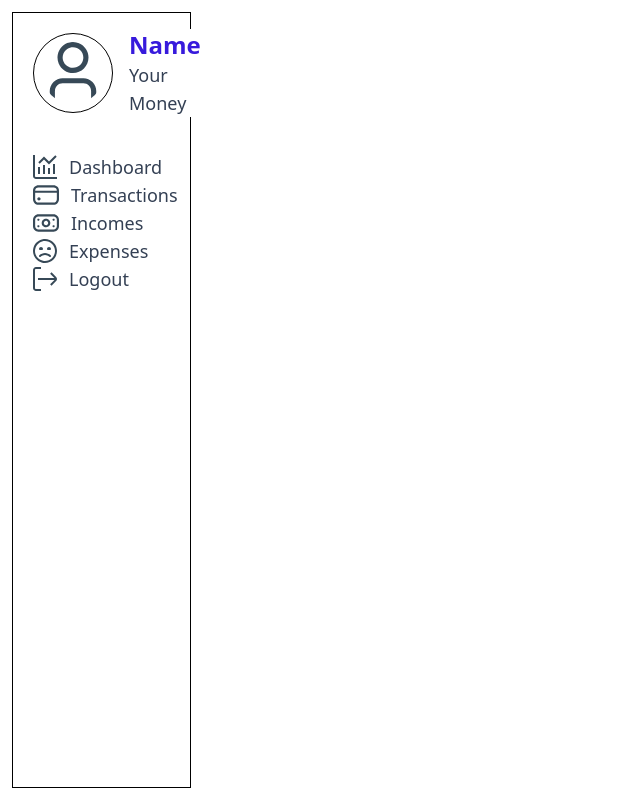
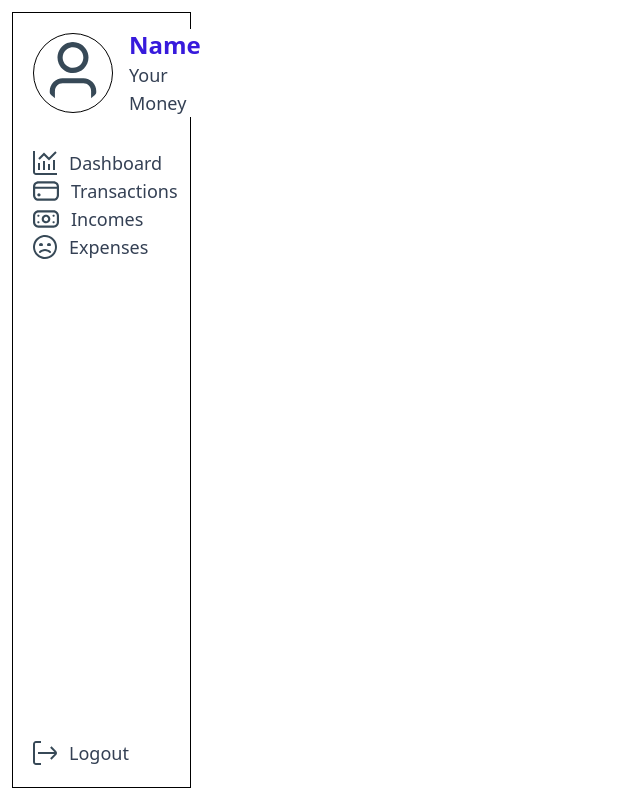
Before and after one commit to Karam-Abbas/Finance-Tracker, a React (Vite) app in the folder Client/: page /dashboard in a window 1280 px wide. Shown: the whole page, without its empty margins (0-640 px from the left). Built offline with nearby package versions, Linux system fonts and the light colour scheme.

Commit message:
fixed the logout position

```diff
--- a/Client/src/components/Sidebar.jsx
+++ b/Client/src/components/Sidebar.jsx
@@ -18,8 +18,9 @@ const Sidebar = () => {
             </div>
           </div>
         </div>
-        <div className="flex flex-col ">
-          <div className="pt-10">
+        <div className="flex flex-col justify-between h-full">
+
+          <div className="pt-9">
             <div className="flex flex-row gap-3 items-center justify-start hover:border-[--primary-color] hover:border-l-2 hover:px-2 hover:scale-105 hover:transition-all duration-100">
               <img src="../../public/images/chart-histogram.svg" className="" />
               <a className="text-lg font-medium text-[--primary-color] hover: cursor-pointer">
@@ -45,6 +46,7 @@ const Sidebar = () => {
               </a>
             </div>
           </div>
+
           <div className="flex flex-row gap-3 items-center justify-start hover:border-[--primary-color] hover:border-l-2 hover:px-2 hover:scale-105 hover:transition-all duration-100">
             <img src="../../public/images/fi-rs-sign-out.svg" className="" />
             <a
@@ -54,6 +56,7 @@ const Sidebar = () => {
               Logout
             </a>
           </div>
+
         </div>
       </div>
     </>
```
